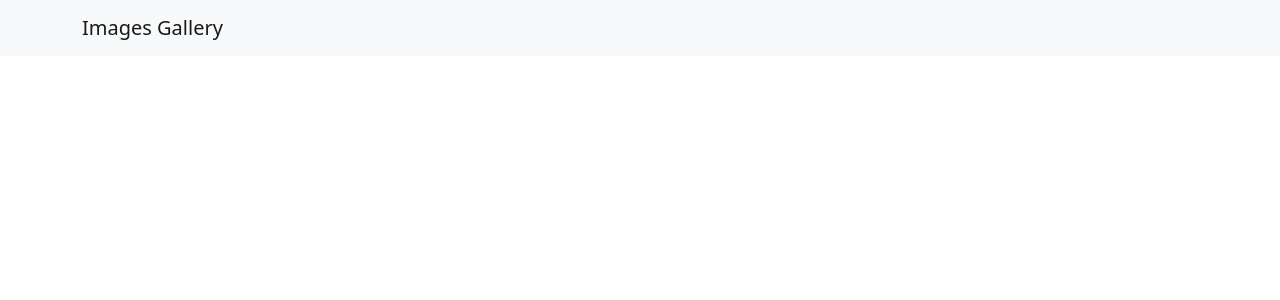
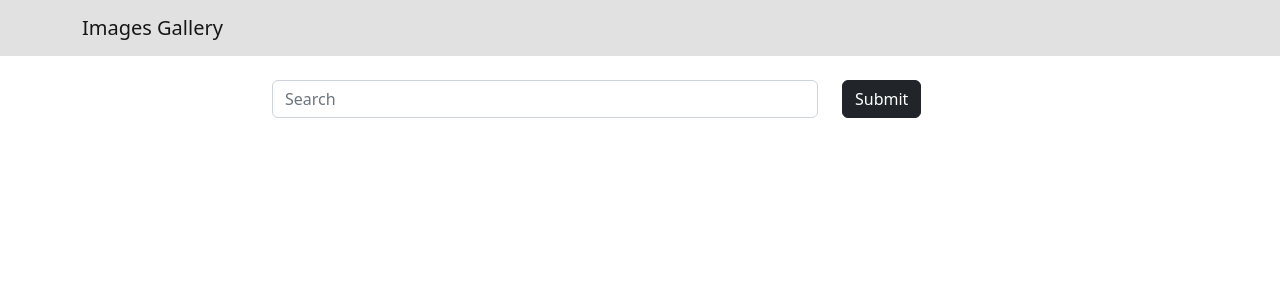
Before and after one commit to kttel/images-gallery, a React (Create React App) app in the folder frontend/: page / in a window 1280 px wide. Shown: the top 300 px of the page. Built offline with nearby package versions, Linux system fonts and the light colour scheme.

Commit message:
Added search controlled component

```diff
--- a/frontend/src/App.js
+++ b/frontend/src/App.js
@@ -1,10 +1,21 @@
+import { useState } from 'react';
 import 'bootstrap/dist/css/bootstrap.min.css';
 import Header from './components/Header';
+import Search from './components/Search';
+
 
 const App = () => {
+  const [word, setWord] = useState('');
+
+  const handleSearchSubmit = (e) => {
+    e.preventDefault();
+    console.log(word);
+  }
+
   return (
     <div>
       <Header title="Images Gallery" />
+      <Search word={ word } setWord={ setWord } handleSubmit={ handleSearchSubmit }/>
     </div>
   );
 }
--- a/frontend/src/components/Header.js
+++ b/frontend/src/components/Header.js
@@ -1,8 +1,12 @@
 import { Navbar, Container } from 'react-bootstrap';
+
+const navbarStyle = {
+    backgroundColor: '#e1e1e1'
+};
 
 const Header = ({ title }) => {
     return (
-        <Navbar bg="light" variant="light">
+        <Navbar style={ navbarStyle } variant="light">
             <Container>
                 <Navbar.Brand href="/">{ title }</Navbar.Brand>
             </Container>
--- /dev/null
+++ b/frontend/src/components/Search.js
@@ -0,0 +1,32 @@
+import { Container, Row, Col, Form, Button } from "react-bootstrap";
+
+const Search = ({ word, setWord, handleSubmit }) => {
+  return (
+    <Container className="mt-4">
+      <Row className="justify-content-center">
+        <Col xs={ 12 } md={ 8 }>
+          <Form onSubmit={ handleSubmit }>
+            <Row>
+              <Col xs={ 9 }>
+                <Form.Group className="mb-3">
+                  <Form.Control
+                    value={ word }
+                    type="text"
+                    onChange={ (e) => setWord(e.target.value) }
+                    placeholder="Search" />
+                </Form.Group>
+              </Col>
+              <Col>
+                <Button variant="dark" type="submit">
+                  Submit
+                </Button>
+              </Col>
+            </Row>
+          </Form>
+        </Col>
+      </Row>
+    </Container>
+  );
+};
+
+export default Search;
```
